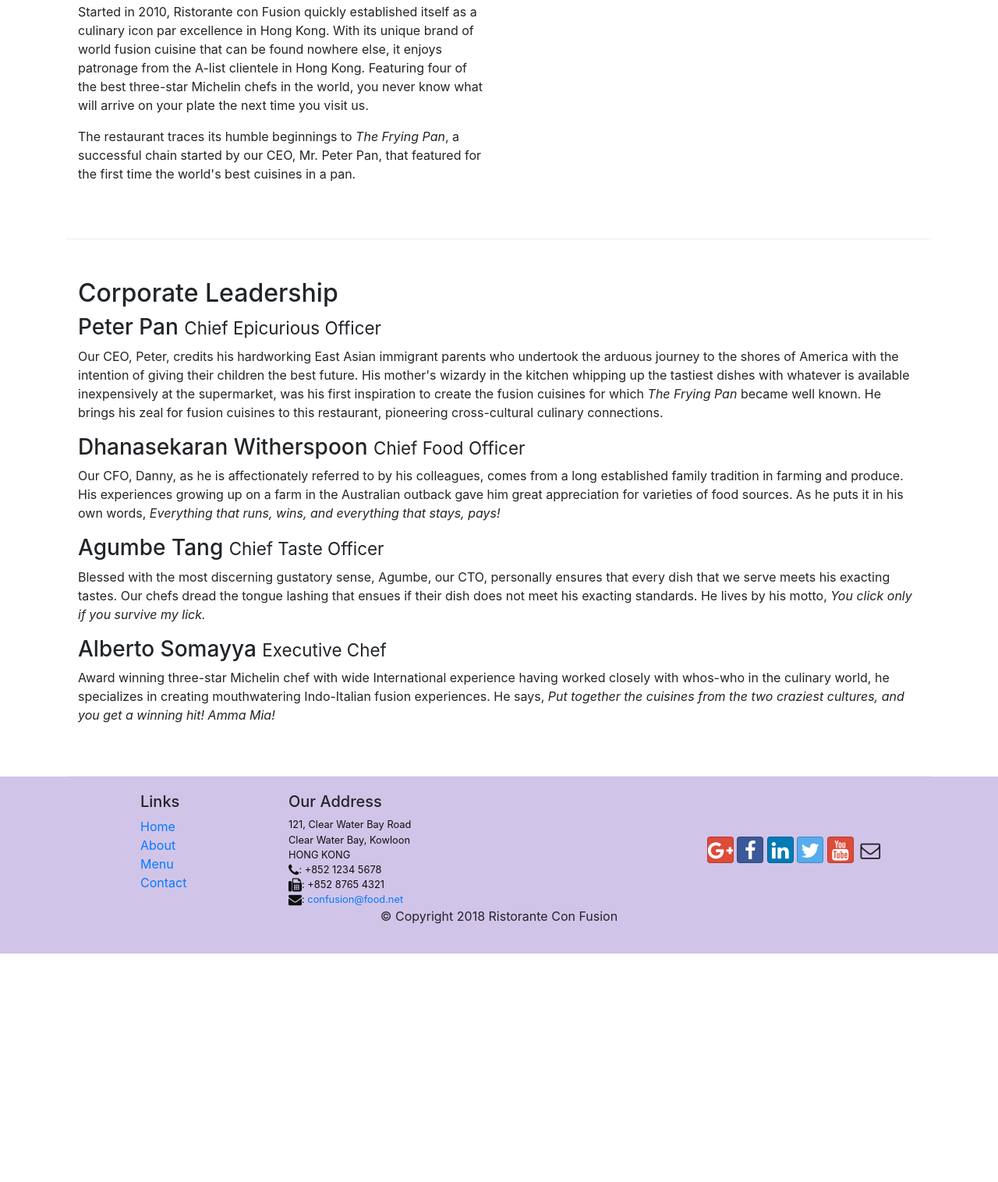
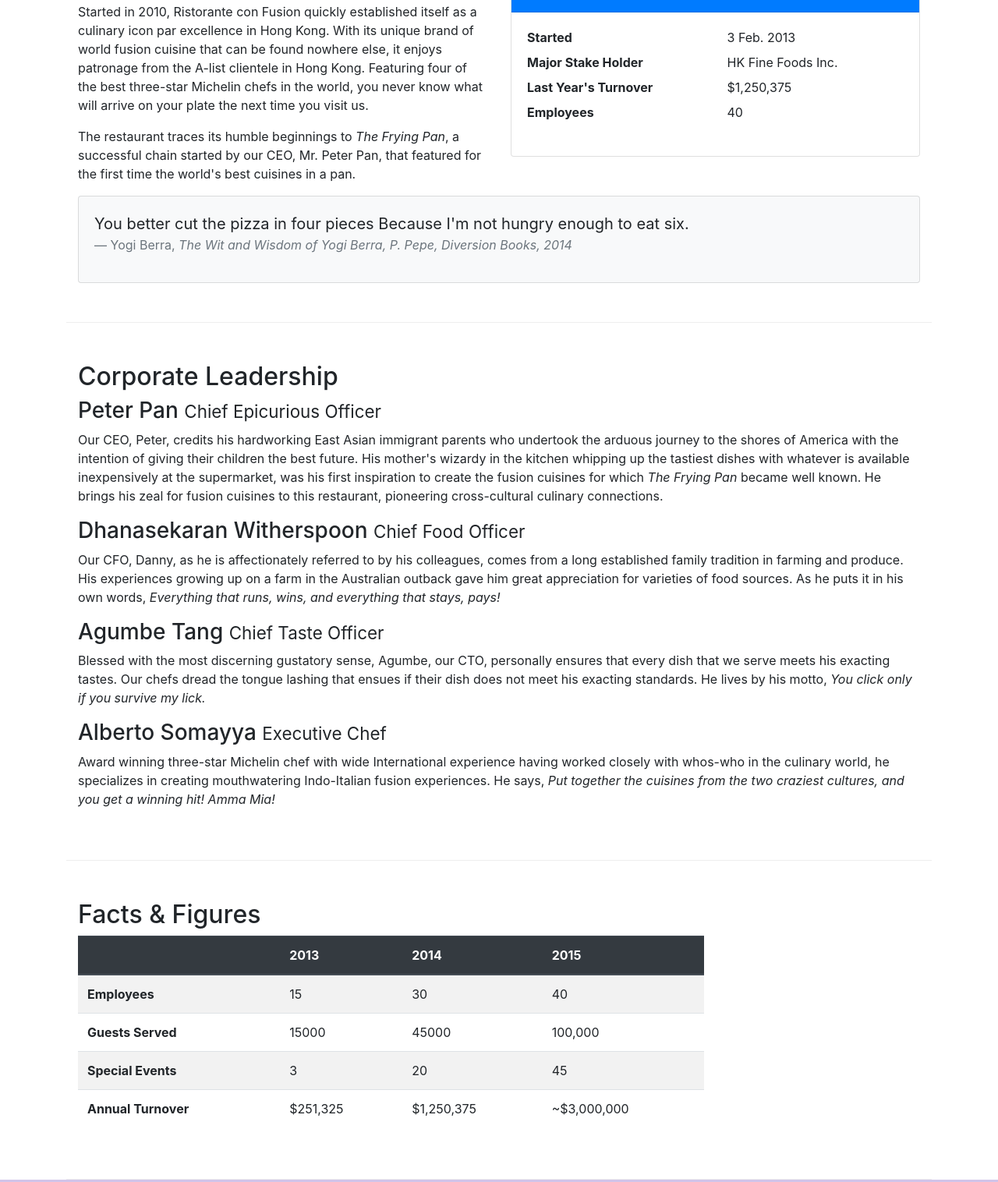
Before and after one commit to 2017116685/confusion, a website: page aboutus.html in a window 1280 px wide. Shown: the part 558-2074 px from the top of the page at 78% size. Before the commit the page ends 1781 px from the top, so only its background shows below. Drawn offline with nearby package versions, Linux system fonts and the light colour scheme.

Commit message:
Added Tables and Cards

```diff
--- a/aboutus.html
+++ b/aboutus.html
@@ -82,7 +82,36 @@
                     <p>Started in 2010, Ristorante con Fusion quickly established itself as a culinary icon par excellence in Hong Kong. With its unique brand of world fusion cuisine that can be found nowhere else, it enjoys patronage from the A-list clientele in Hong Kong.  Featuring four of the best three-star Michelin chefs in the world, you never know what will arrive on your plate the next time you visit us.</p>
                     <p>The restaurant traces its humble beginnings to <em>The Frying Pan</em>, a successful chain started by our CEO, Mr. Peter Pan, that featured for the first time the world's best cuisines in a pan.</p>
                 </div>
-                <div class="col-sm">
+                <div class="col-12 col-sm-6">
+                    <div class="card">
+                        <h3 class="card-header bg-primary text-white">Facts At a Glance</h3>
+                        <div class="card-body">
+                            <dl class="row">
+                                <dt class="col-6">Started</dt>
+                                <dd class="col-6">3 Feb. 2013</dd>
+                                <dt class="col-6">Major Stake Holder</dt>
+                                <dd class="col-6">HK Fine Foods Inc.</dd>
+                                <dt class="col-6">Last Year's Turnover</dt>
+                                <dd class="col-6">$1,250,375</dd>
+                                <dt class="col-6">Employees</dt>
+                                <dd class="col-6">40</dd>
+                            </dl>
+                        </div>
+                    </div>
+                </div>
+                <div class="col-12">
+                    <div class="card card-body bg-light">
+                        <blockquote class="blockquote">
+                            <p class="mb-0">You better cut the pizza in four pieces
+                                Because I'm not hungry enough to eat six.
+                            </p>
+                            <footer class="blockquote-footer">Yogi Berra,
+                                <cite title="Source Title">The Wit and Wisdom of
+                                    Yogi Berra, P. Pepe, Diversion Books, 2014
+                                </cite>
+                            </footer>
+                        </blockquote>
+                    </div>
                 </div>
             </div>
 
@@ -98,6 +127,51 @@
                     <p class="d-none d-sm-block">Blessed with the most discerning gustatory sense, Agumbe, our CTO, personally ensures that every dish that we serve meets his exacting tastes. Our chefs dread the tongue lashing that ensues if their dish does not meet his exacting standards. He lives by his motto, <em>You click only if you survive my lick.</em></p>
                     <h3>Alberto Somayya <small>Executive Chef</small></h3>
                     <p class="d-none d-sm-block">Award winning three-star Michelin chef with wide International experience having worked closely with whos-who in the culinary world, he specializes in creating mouthwatering Indo-Italian fusion experiences. He says, <em>Put together the cuisines from the two craziest cultures, and you get a winning hit! Amma Mia!</em></p>
+                </div>
+            </div>
+            <div class="row row-content">
+                <div class="col-12 col-sm-9">
+                    <h2>Facts &amp; Figures</h2>
+                    <div class="table-responsive">
+                        <table class="table table-striped">
+                            <thead class="thead-dark">
+                                <tr>
+                                    <th>&nbsp;</th>
+                                    <th>2013</th>
+                                    <th>2014</th>
+                                    <th>2015</th>
+                                </tr>
+                            </thead>
+                            <tbody>
+                                <tr>
+                                    <th>Employees</th>
+                                    <td>15</td>
+                                    <td>30</td>
+                                    <td>40</td>
+                                </tr>
+                                <tr>
+                                    <th>Guests Served</th>
+                                    <td>15000</td>
+                                    <td>45000</td>
+                                    <td>100,000</td>
+                                </tr>
+                                <tr>
+                                    <th>Special Events</th>
+                                    <td>3</td>
+                                    <td>20</td>
+                                    <td>45</td>
+                                </tr>
+                                <tr>
+                                    <th>Annual Turnover</th>
+                                    <td>$251,325</td>
+                                    <td>$1,250,375</td>
+                                    <td>~$3,000,000</td>
+                                </tr>
+                            </tbody>
+                        </table>
+                    </div>
+                </div>
+                <div class="col-12 col-sm-3">
                 </div>
             </div>
 
```
